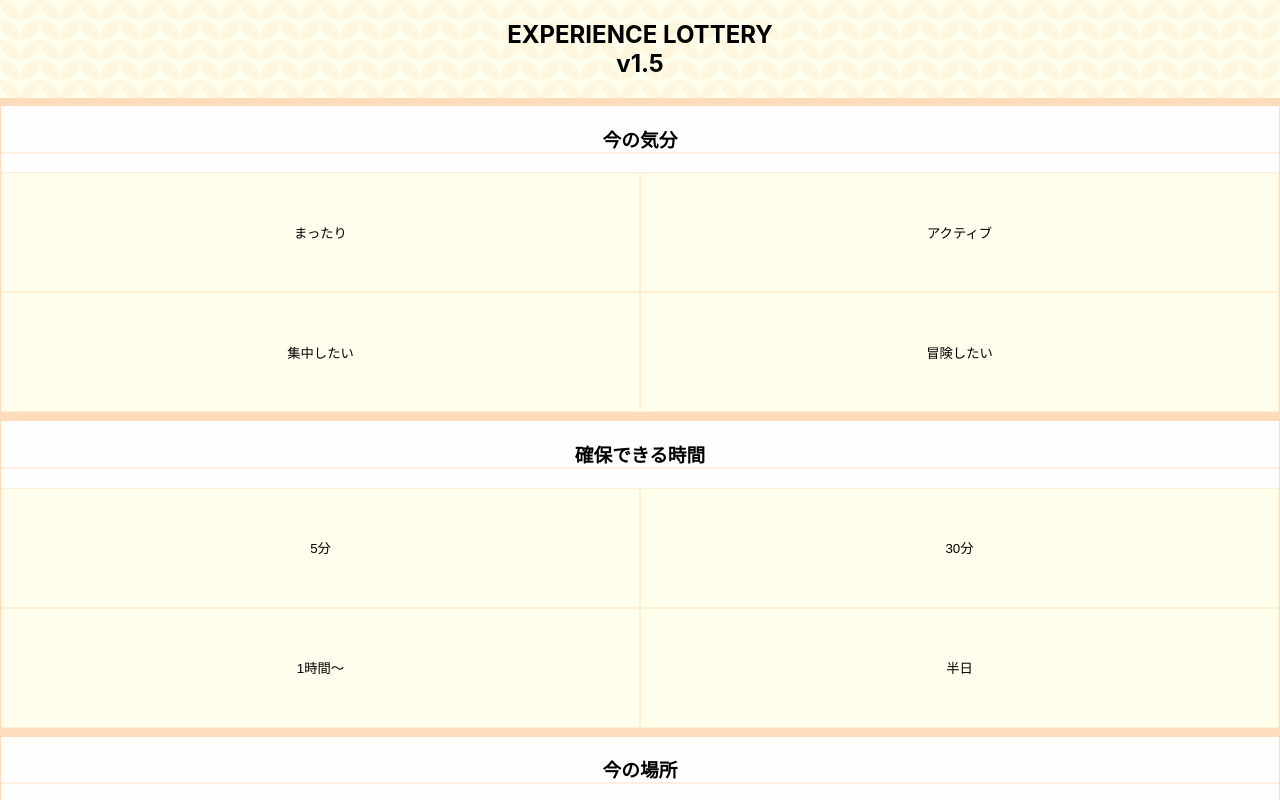
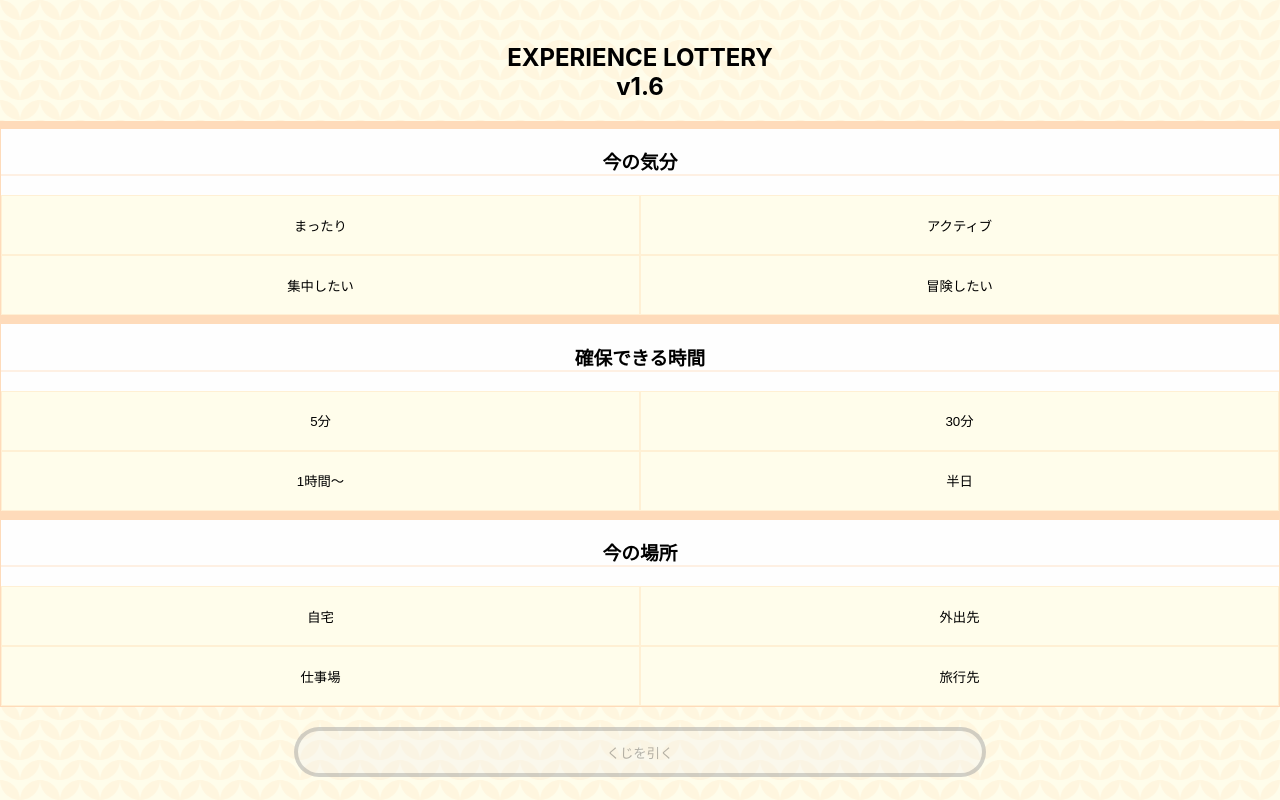
Before and after one commit to Tommy2o02h61/experience-lottery-apps, a React (Vite) app: page / in a window 1280 px wide. Shown: the top 800 px of the page. Built offline with nearby package versions, Linux system fonts and the light colour scheme.

Commit message:
Halve option height and raise start button v1.6

```diff
--- a/src/components/InputForm.jsx
+++ b/src/components/InputForm.jsx
@@ -11,7 +11,7 @@ export default function InputForm({ criteria, setCriteria, onStart }) {
     return (
         <div className="w-full max-w-6xl p-2 animate-fade-in-up">
             <h2 className="text-3xl font-bold text-slate-800 text-center mb-10 drop-shadow-sm tracking-widest">
-                EXPERIENCE LOTTERY <span className="text-sm font-normal text-slate-500 block mt-2">v1.5</span>
+                EXPERIENCE LOTTERY <span className="text-sm font-normal text-slate-500 block mt-2">v1.6</span>
             </h2>
 
             {/*
@@ -21,7 +21,7 @@ export default function InputForm({ criteria, setCriteria, onStart }) {
       */}
             <div
                 className="flex flex-col md:flex-row justify-center gap-8 md:gap-8 items-stretch"
-                style={{ marginBottom: '80px' }}
+                style={{ marginBottom: '20px' }}
             >
 
                 {/* Card 1: Mood */}
@@ -38,7 +38,7 @@ export default function InputForm({ criteria, setCriteria, onStart }) {
                                     ? 'bg-[#FFB978] text-white border-[#FFB978]'
                                     : 'bg-[#FFFdeb] text-slate-700 border-[#FFB978]/20 hover:bg-[#FFDAB8]'
                                     }`}
-                                style={{ height: '120px' }}
+                                style={{ height: '60px' }}
                             >
                                 {mood.label}
                             </button>
@@ -60,7 +60,7 @@ export default function InputForm({ criteria, setCriteria, onStart }) {
                                     ? 'bg-[#FFB978] text-white border-[#FFB978]'
                                     : 'bg-[#FFFdeb] text-slate-700 border-[#FFB978]/20 hover:bg-[#FFDAB8]'
                                     }`}
-                                style={{ height: '120px' }}
+                                style={{ height: '60px' }}
                             >
                                 {time.label}
                             </button>
@@ -82,7 +82,7 @@ export default function InputForm({ criteria, setCriteria, onStart }) {
                                     ? 'bg-[#FFB978] text-white border-[#FFB978]'
                                     : 'bg-[#FFFdeb] text-slate-700 border-[#FFB978]/20 hover:bg-[#FFDAB8]'
                                     }`}
-                                style={{ height: '120px' }}
+                                style={{ height: '60px' }}
                             >
                                 {location.label}
                             </button>
```
